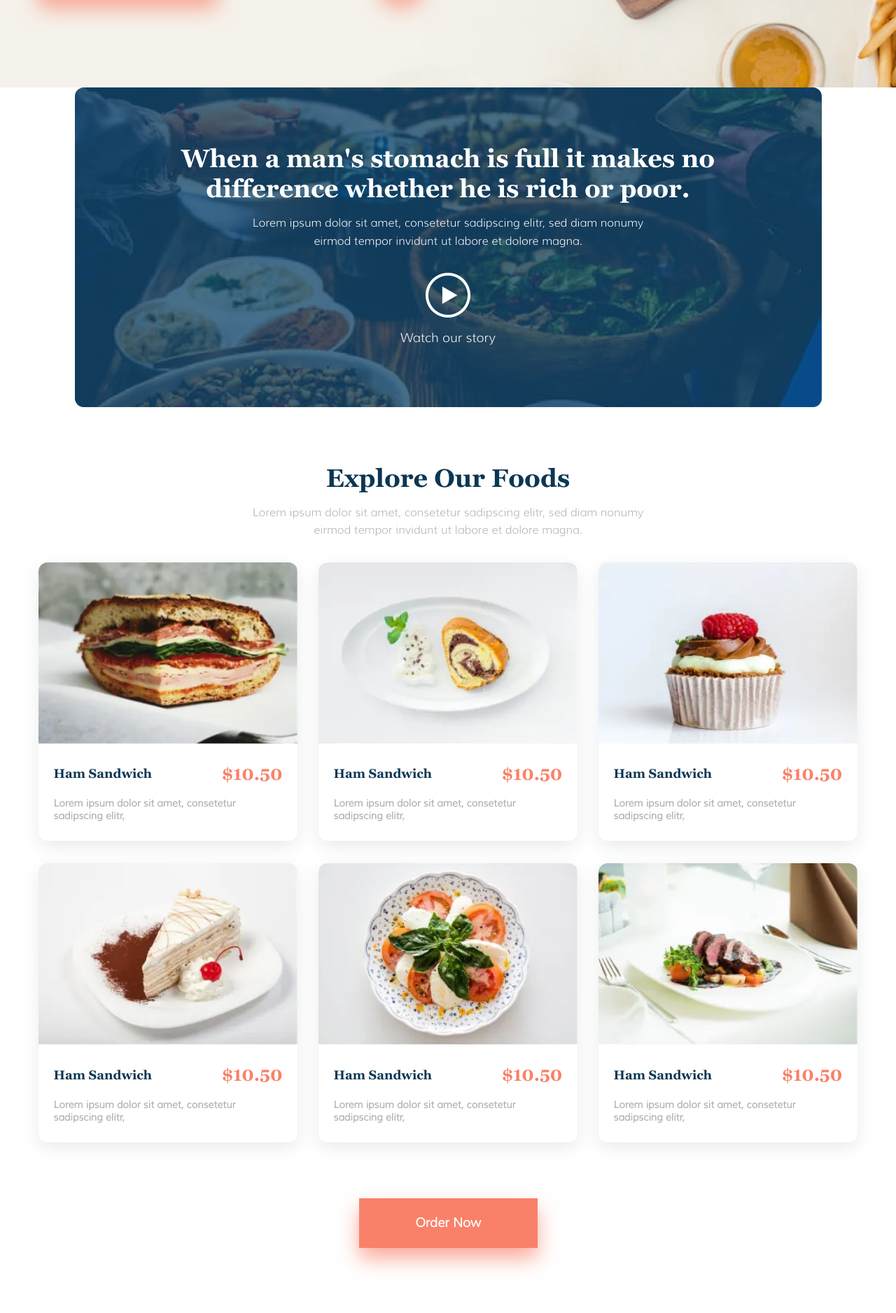
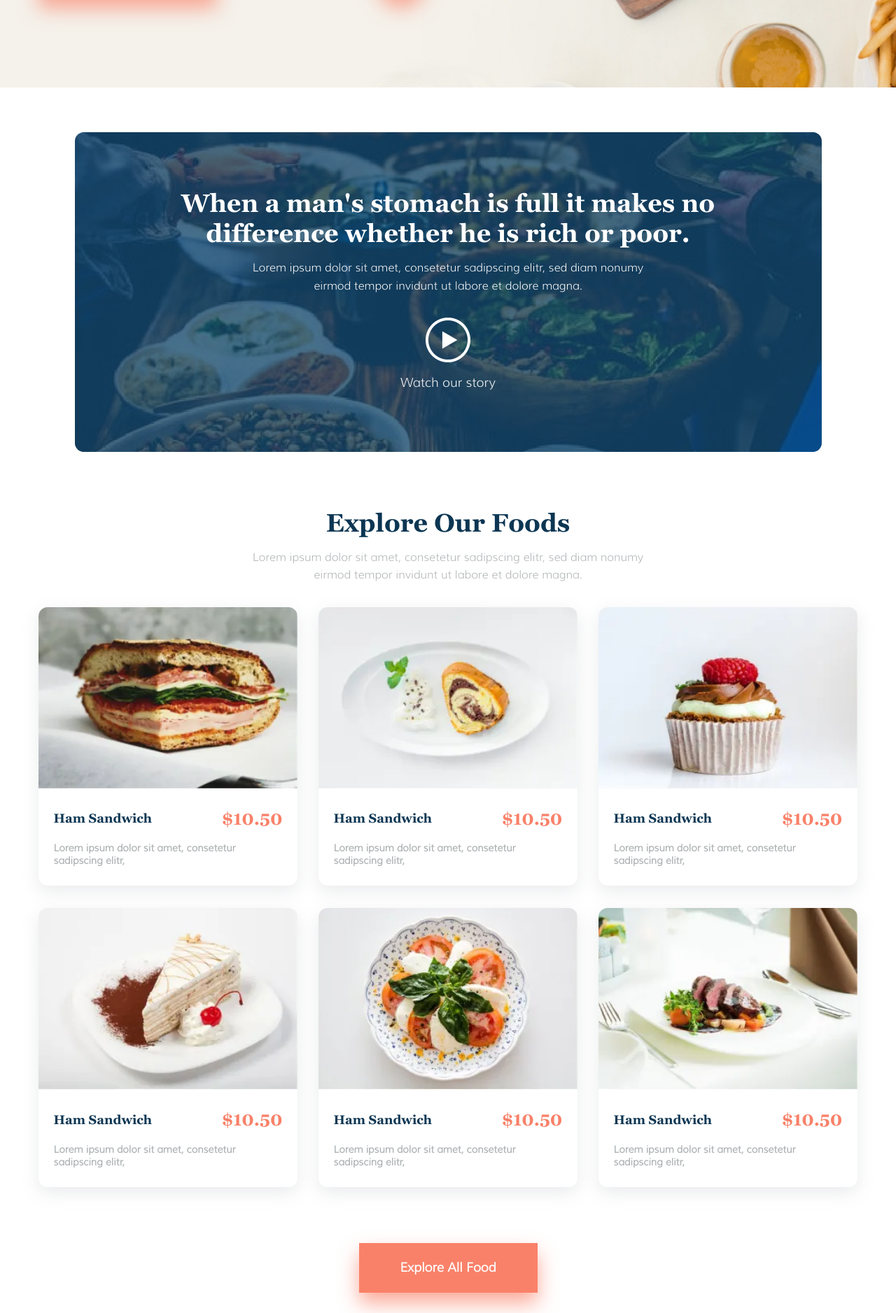
Before and after one commit to FED200/Victoria, a website: page index.html in a window 1280 px wide. Shown: the part 454-2331 px from the top of the page at 70% size. Drawn offline with Linux system fonts and the light colour scheme; files whose address does not match are found by name.

Commit message:
index updated

```diff
--- a/index.html
+++ b/index.html
@@ -68,7 +68,7 @@
 				</div>
 			</section> <!-- / .banner -->
 
-			<section class="video-block bg-cover overlay-blue">
+			<section class="video-block bg-cover overlay-blue mt-lg-4 mt-md-3 mt-2">
 				<img src="assets/images/video-bg.jpg" width="1063" height="457" loading="lazy" alt="Video Block Bg">
 				<div class="container">
 					<div class="video-block__content text-center">
@@ -211,7 +211,7 @@
 							</div><!-- /.card-product -->
 						</div>
 						<div class="btn-wrap mt-xl-3 mt-md-2 mt-1">
-							<a href="#" class="btn btn-primary">Order now</a>
+							<a href="#" class="btn btn-primary">Explore all food</a>
 						</div>
 					</div>
 				</div>
```
